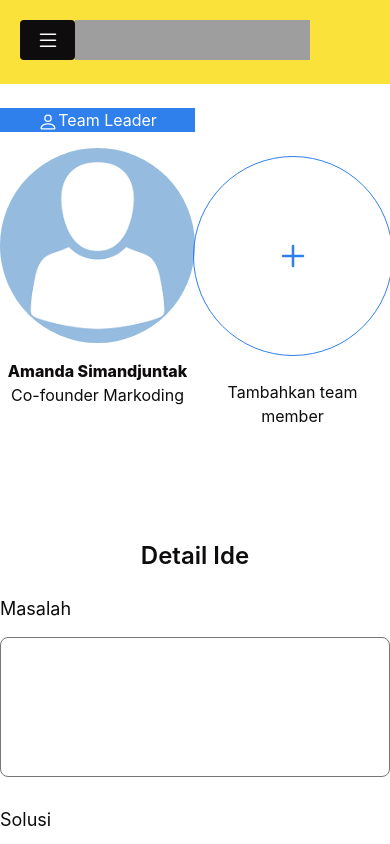
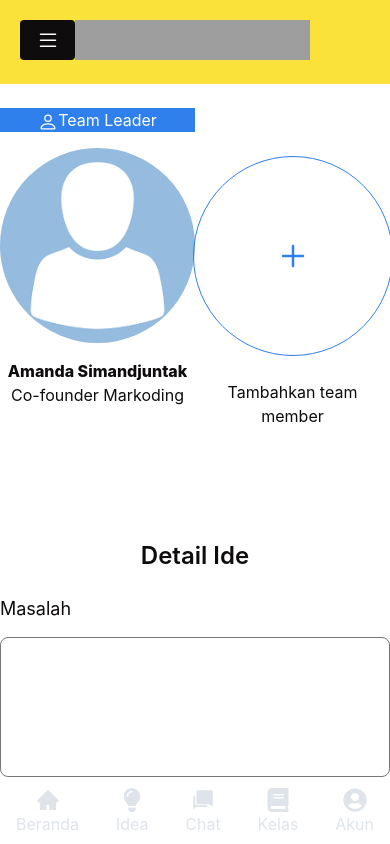
Before and after one commit to markoding-platform/markodingplatform-web, a Next.js app: page /idea in a window 390 px wide. Shown: the top 844 px of the page. Built offline with nearby package versions, Linux system fonts and the light colour scheme; grey boxes are pictures that could not be loaded.

Commit message:
[MODIFY] Nav Bottom Menu

```diff
--- a/components/BottomNavigation/index.js
+++ b/components/BottomNavigation/index.js
@@ -1,4 +1,5 @@
 import PropTypes from 'prop-types';
+import Link from 'next/link';
 import Nav from 'react-bootstrap/Nav';
 import { FaLightbulb, FaBook, FaUserCircle } from "react-icons/fa";
 import { IoMdChatbubbles } from "react-icons/io";
@@ -10,34 +11,44 @@ const BottomNavigation = props => {
 	return (
   <Nav className="justify-content-between nav-bottom" activeKey={activeKey}>
     <Nav.Item>
+      <Link href="/">
         <Nav.Link href="/" className={styles.item}>
           <AiFillHome className={styles.icon} />
           Beranda
         </Nav.Link>
+      </Link>
     </Nav.Item>
     <Nav.Item>
+      <Link href="/idea">
         <Nav.Link href="/idea" className={styles.item}>
           <FaLightbulb className={styles.icon} />
           Idea
         </Nav.Link>
+      </Link>
     </Nav.Item>
     <Nav.Item>
+      <Link href="/chat">
         <Nav.Link href="/chat" className={styles.item}>
           <IoMdChatbubbles className={styles.icon} />
           Chat
         </Nav.Link>
+      </Link>
     </Nav.Item>
     <Nav.Item>
+      <Link href="/kelas">
         <Nav.Link href="/kelas" className={styles.item}>
           <FaBook className={styles.icon} />
           Kelas
         </Nav.Link>
+      </Link>
     </Nav.Item>
     <Nav.Item>
+      <Link href="/account">
         <Nav.Link href="/account" className={styles.item}>
           <FaUserCircle className={styles.icon} />
           Akun
         </Nav.Link>
+      </Link>
     </Nav.Item>
   </Nav>
 	);
--- a/components/Layout/index.js
+++ b/components/Layout/index.js
@@ -2,9 +2,10 @@ import PropTypes from 'prop-types';
 import React from 'react';
 import Head from 'next/head';
 import Container from 'react-bootstrap/Container';
+import BottomNavigation from 'components/BottomNavigation';
 import Header from '../Header';
 
-const Layout = ({ children }) => {
+const Layout = ({ children, activeMenu }) => {
 	return (
   <>
     <Head>
@@ -47,13 +48,21 @@ const Layout = ({ children }) => {
           {children}
         </div>
       </div>
+      <div className="bg-white fixed-bottom d-block d-lg-none">
+        <BottomNavigation activeKey={activeMenu} />
+      </div>
     </Container>
   </>
 	);
 };
 
+Layout.defaultProps = {
+	activeMenu: ''
+};
+
 Layout.propTypes = {
-	children: PropTypes.object.isRequired
+	children: PropTypes.object.isRequired,
+	activeMenu: PropTypes.string
 };
 
 export default Layout;
--- a/pages/index.js
+++ b/pages/index.js
@@ -15,7 +15,7 @@ const Home = ({ banners, dataDummy }) => {
 	const [alertShow, setAlertShow] = useState(true);
 
   return (
-    <Layout>
+    <Layout activeMenu="/">
       <div className="home">
         <div className="pb-4">
           <PointBadgeWrapper />
--- a/styles/globals.scss
+++ b/styles/globals.scss
@@ -53,6 +53,10 @@ a {
 
 .desktop-right-section {
 	position: relative;
+	padding-bottom: 50px;
+	@include media-breakpoint-up(lg) {
+		padding-bottom: 0;
+	}
 
 	.inner-section {
 		position: relative;
```
Also changed, not shown: 1 other file (tests, documents, lock files or other folders). Lines whose indentation alone changed are shown as unchanged.
